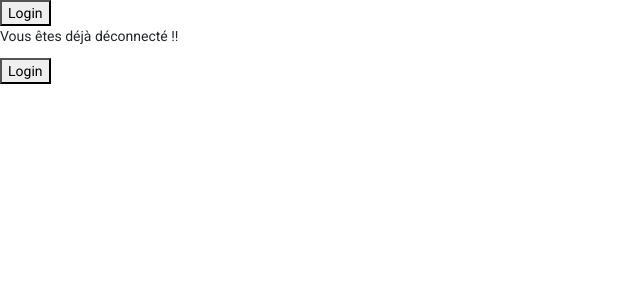
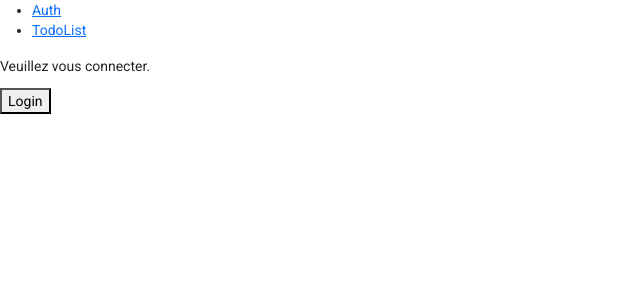
Before and after one commit to formateur357/TodoList, an Angular app: page /login in a window 1280 px wide. Shown: the top 300 px of the page, without its empty margins (0-640 px from the left). Built offline with nearby package versions, Linux system fonts and the light colour scheme.

Commit message:
add nav link and redirect

```diff
--- a/src/app/app-routing.module.ts
+++ b/src/app/app-routing.module.ts
@@ -6,7 +6,7 @@ import { TodoListComponent } from './components/todo-list/todo-list.component';
 const routes: Routes = [
   {path: 'login', component: LoginComponent},
   {path: 'todolist', component: TodoListComponent},
-  {path: '', component: TodoListComponent}
+  {path: '', component: TodoListComponent, pathMatch: 'full'}
 ];
 
 @NgModule({
--- a/src/app/components/logout/logout.component.html
+++ b/src/app/components/logout/logout.component.html
@@ -1,2 +1,2 @@
 <button *ngIf="auth.isAuth; else elseBlock" color="warn" (click)="auth.logout()">Logout</button>
-<ng-template #elseBlock><p>Vous êtes déjà déconnecté !!</p></ng-template>
+<ng-template #elseBlock><p>Veuillez vous connecter.</p></ng-template>
--- a/src/app/components/nav/nav.component.html
+++ b/src/app/components/nav/nav.component.html
@@ -1,2 +1,9 @@
-<app-login></app-login>
+<ul>
+  <li routerLinkActive="active" [routerLinkActiveOptions]="{exact: true}">
+    <a routerLink="login">Auth</a>
+  </li>
+  <li routerLinkActive="active" [routerLinkActiveOptions]="{exact: true}">
+    <a routerLink="todolist">TodoList</a>
+  </li>
+</ul>
 <app-logout></app-logout>
--- a/src/app/services/auth.service.ts
+++ b/src/app/services/auth.service.ts
@@ -1,4 +1,5 @@
 import { Injectable } from '@angular/core';
+import { Router } from '@angular/router';
 
 @Injectable({
   providedIn: 'root'
@@ -6,21 +7,21 @@ import { Injectable } from '@angular/core';
 export class AuthService {
   public isAuth: boolean;
 
-  constructor() {
+  constructor(public router: Router) {
     this.isAuth = false;
   }
 
   public login(): void {
     setTimeout(() => {
       this.isAuth = true;
-      console.log("login")
+      this.router.navigate(['todolist'])
     }, 2000)
   }
 
   public logout(): void {
     setTimeout(() => {
       this.isAuth = false;
-      console.log("logout")
+      this.router.navigate(['login'])
     }, 2000)
   }
 }
```
